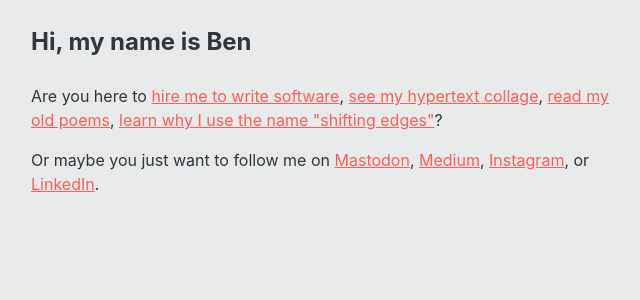
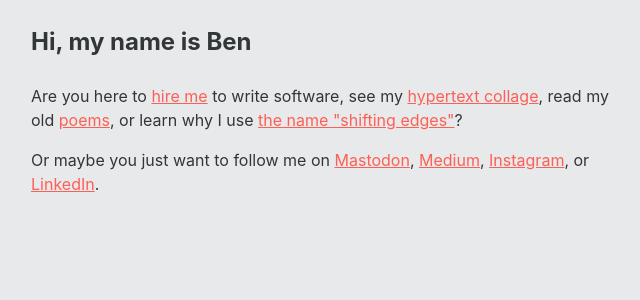
Before and after one commit to bjudson/shiftingedges, a SvelteKit app: page / in a window 1280 px wide. Shown: the top 300 px of the page, without its empty margins (309-949 px from the left). Built offline with nearby package versions, Linux system fonts and the light colour scheme.

Commit message:
reduce scope of links on home page

```diff
--- a/src/routes/+page.svelte
+++ b/src/routes/+page.svelte
@@ -18,10 +18,10 @@
     <h1>Hi, my name is Ben</h1>
 
     <p>
-      Are you here to <a href="/software">hire me to write software</a>,
-      <a href="/collage">see my hypertext collage</a>,
-      <a href="/poems">read my old poems</a>,
-      <a href="/shifting-edges">learn why I use the name "shifting edges"</a>?
+      Are you here to <a href="/software">hire me</a> to write software, see my
+      <a href="/collage">hypertext collage</a>, read my old
+      <a href="/poems">poems</a>, or learn why I use
+      <a href="/shifting-edges">the name "shifting edges"</a>?
     </p>
 
     <p>
```
